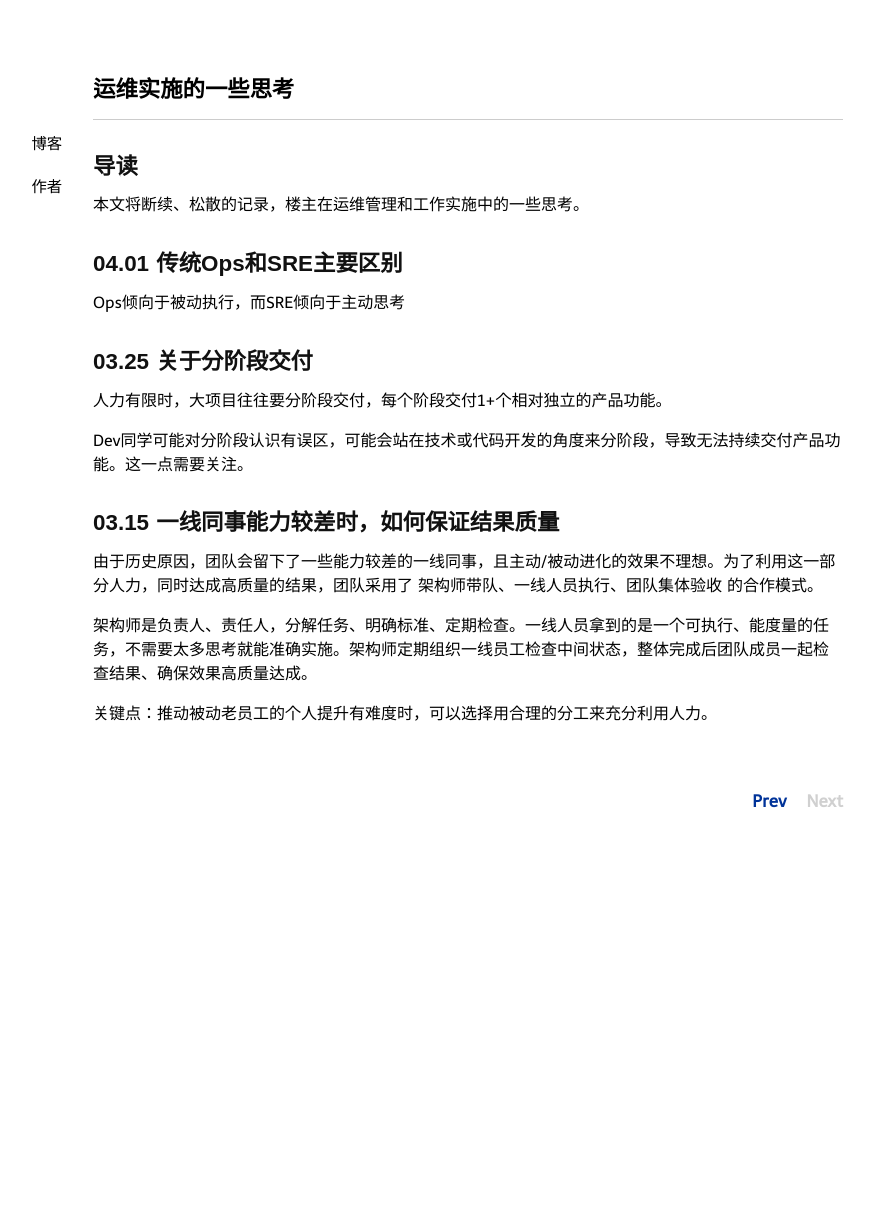
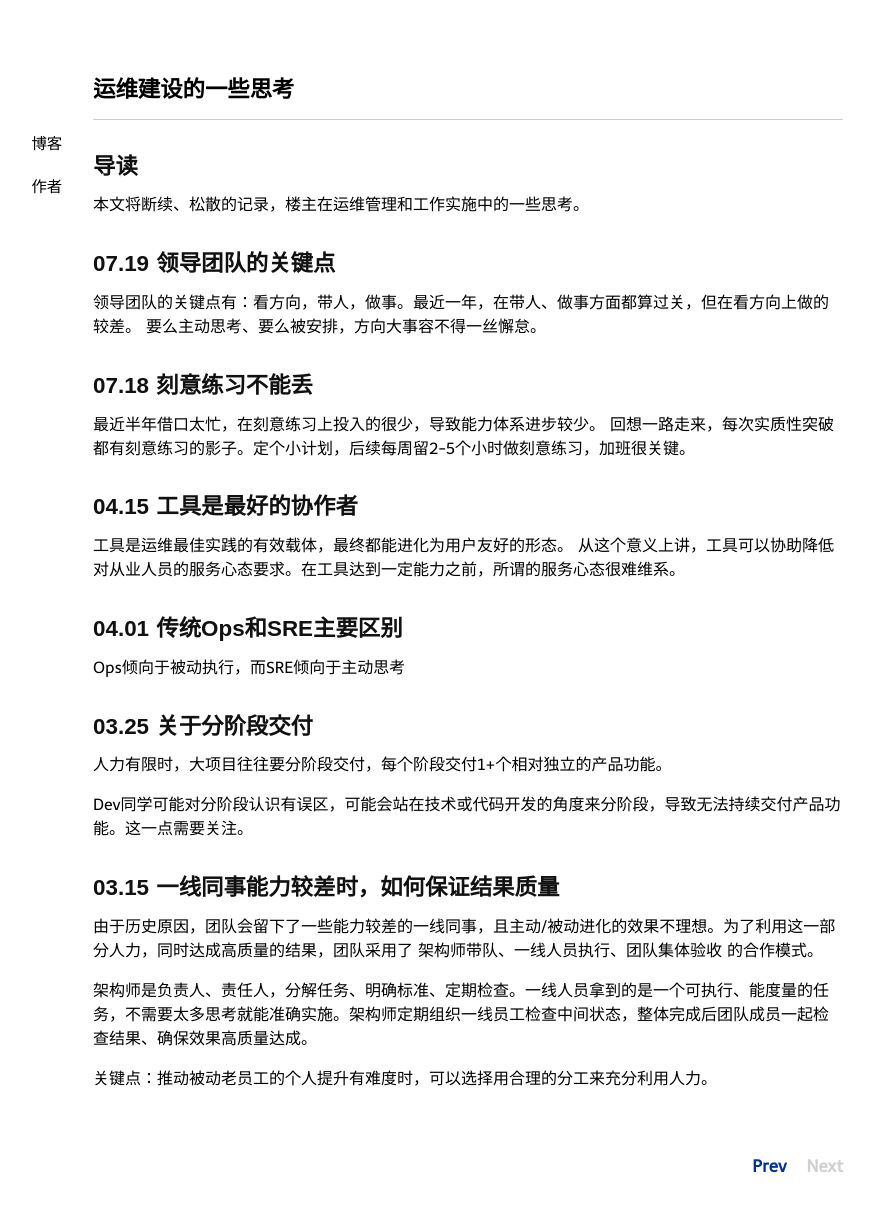
Before and after one commit to niean/niean.github.io, a Jekyll site: the page built from _posts/2020-03-15-op-tb.markdown, in a window 1280 px wide. Shown: the whole page, without its empty margins (172-1046 px from the left). Built offline with Jekyll 4.4.1, drawn with Linux system fonts in a browser that asks for light colours; comment, search, counter and statistics services are not loaded; before the commit the page ends 900 px from its top, so only the background shows below that.

Commit message:
更新:运维建设的一些思考

```diff
--- a/_posts/2020-03-15-op-tb.markdown
+++ b/_posts/2020-03-15-op-tb.markdown
@@ -1,6 +1,6 @@
 ---
 layout: post
-title: 运维实施的一些思考
+title: 运维建设的一些思考
 date: 2020-03-15 21:30
 tags:
   - thoughts
@@ -8,6 +8,21 @@ tags:
 
 ## 导读
 本文将断续、松散的记录，楼主在运维管理和工作实施中的一些思考。
+
+## 07.19 领导团队的关键点
+领导团队的关键点有：看方向，带人，做事。最近一年，在带人、做事方面都算过关，但在看方向上做的较差。
+要么主动思考、要么被安排，方向大事容不得一丝懈怠。
+
+
+## 07.18 刻意练习不能丢
+最近半年借口太忙，在刻意练习上投入的很少，导致能力体系进步较少。
+回想一路走来，每次实质性突破都有刻意练习的影子。定个小计划，后续每周留2-5个小时做刻意练习，加班很关键。
+
+
+## 04.15 工具是最好的协作者
+工具是运维最佳实践的有效载体，最终都能进化为用户友好的形态。
+从这个意义上讲，工具可以协助降低对从业人员的服务心态要求。在工具达到一定能力之前，所谓的服务心态很难维系。
+
 
 ## 04.01 传统Ops和SRE主要区别
 Ops倾向于被动执行，而SRE倾向于主动思考
```
